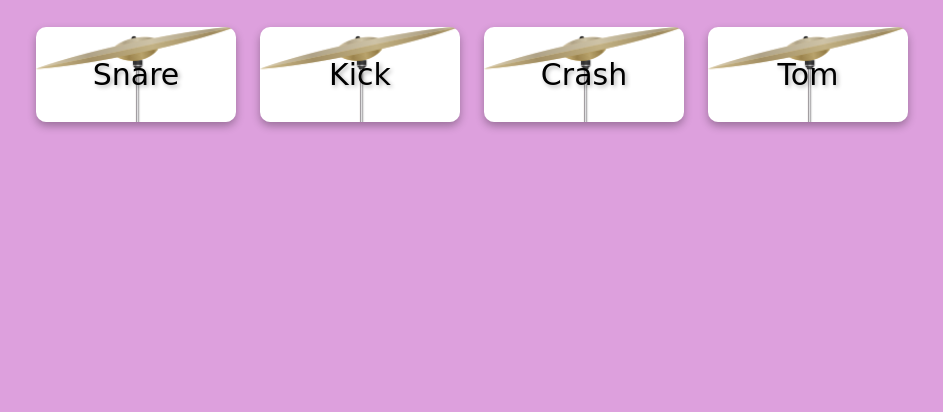
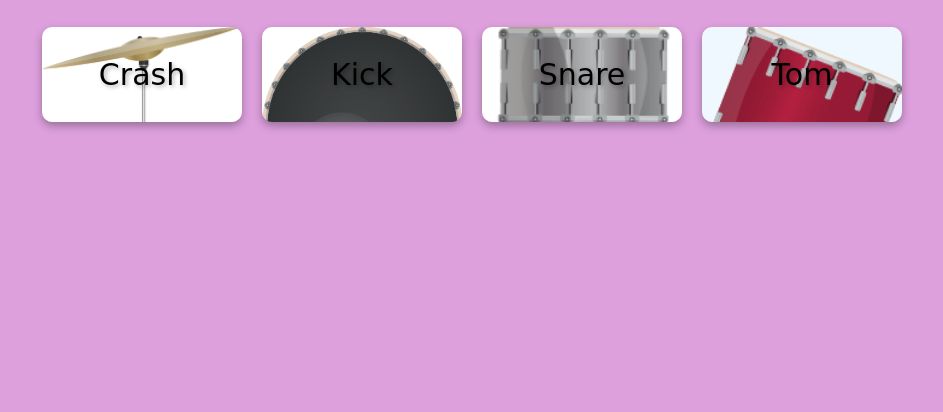
Before and after one commit to Turabek07/16-Beginner-Javascript-Projects, a plain HTML site: page Drum Kits/index.html in a window 1280 px wide. Shown: the part 388-800 px from the top of the page, without its empty margins (168-1111 px from the left). Drawn offline with Linux system fonts and the light colour scheme.

Commit message:
Completed!

```diff
--- a/Drum Kits/index.html
+++ b/Drum Kits/index.html
@@ -15,10 +15,7 @@
 <body>
     <h1>Drum | Kits <i class="fas fa-drum"></i></h1>
     <div class="container">
-        <button class="btn">Snare</button>
-        <button class="btn">Kick</button>
-        <button class="btn">Crash</button>
-        <button class="btn">Tom</button>
+
     </div>
     <script src="index.js"></script>
 </body>
--- a/Drum Kits/index.js
+++ b/Drum Kits/index.js
@@ -0,0 +1,25 @@
+const kits = ["crash","kick","snare","tom"];
+const containerEl = document.querySelector(".container")
+
+kits.forEach(kits =>{
+    const btnEl = document.createElement("button");
+    btnEl.classList.add("btn")
+    btnEl.innerText = kits
+    btnEl.style.backgroundImage = "url(image/" + kits + ".png)"
+    containerEl.appendChild(btnEl);
+   const audioEl = document.createElement("audio")
+   audioEl.src = "sounds/" + kits + ".mp3"
+   containerEl.appendChild(audioEl)
+   btnEl.addEventListener("click", () => {
+    audioEl.play()
+   })
+   window.addEventListener("keydown", (event)=>{
+    if(event.key === kits.slice(0,1)){
+        audioEl.play()
+        btnEl.style.transform = "scale(.9)"
+    setTimeout(()=>{
+    btnEl.style.transform = "scale(1)";
+    },100)
+  }
+   })
+})
--- a/Drum Kits/style.css
+++ b/Drum Kits/style.css
@@ -31,6 +31,7 @@
     background-image: url("image/crash.png");
     background-size: cover;
     text-shadow: 2px 2px 4px rgba(0, 0, 0, 0.3);
+    text-transform: capitalize;
 }
 .btn:hover{
     color: palegreen;
```
Also changed, not shown: 8 other files.
